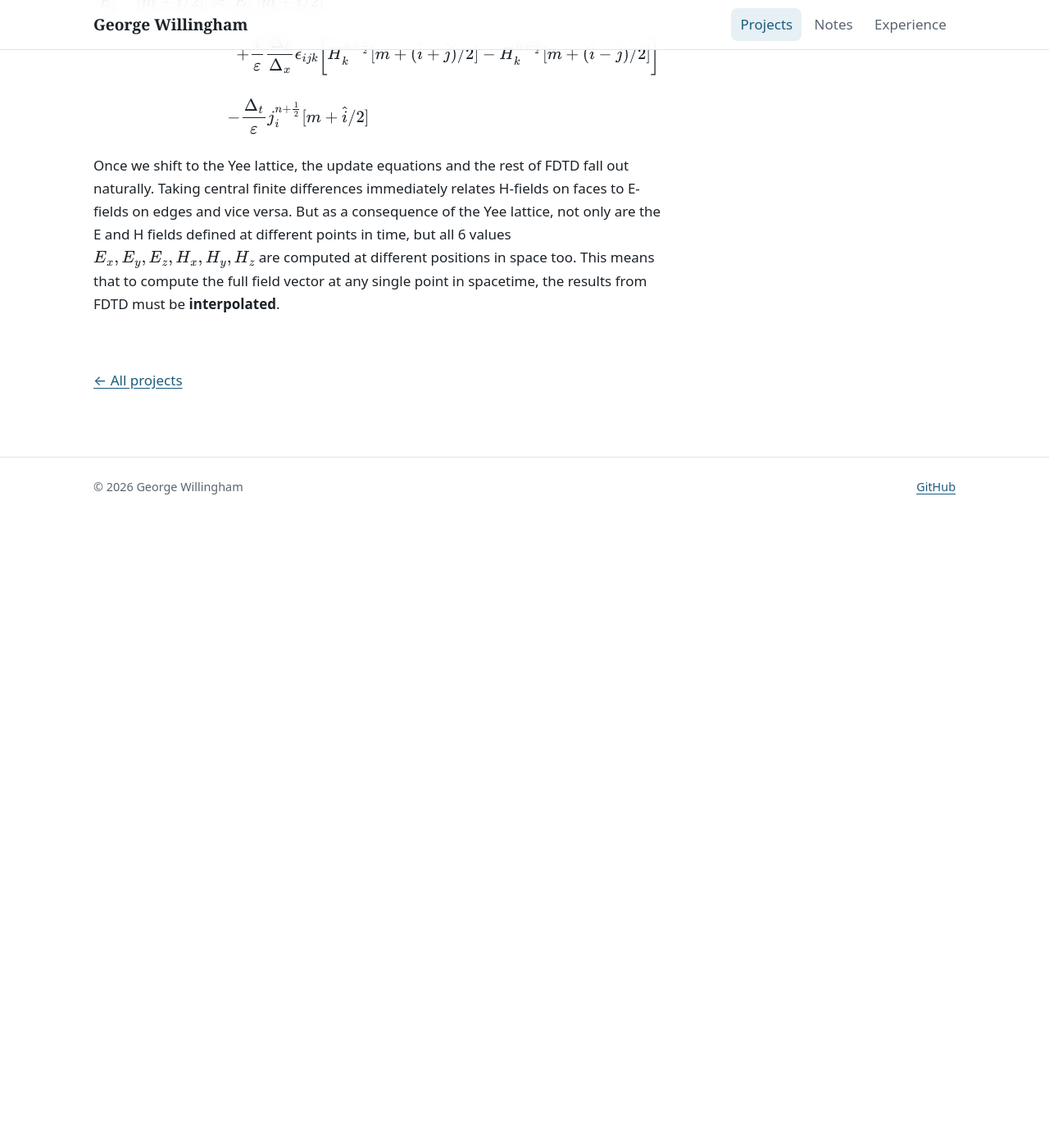
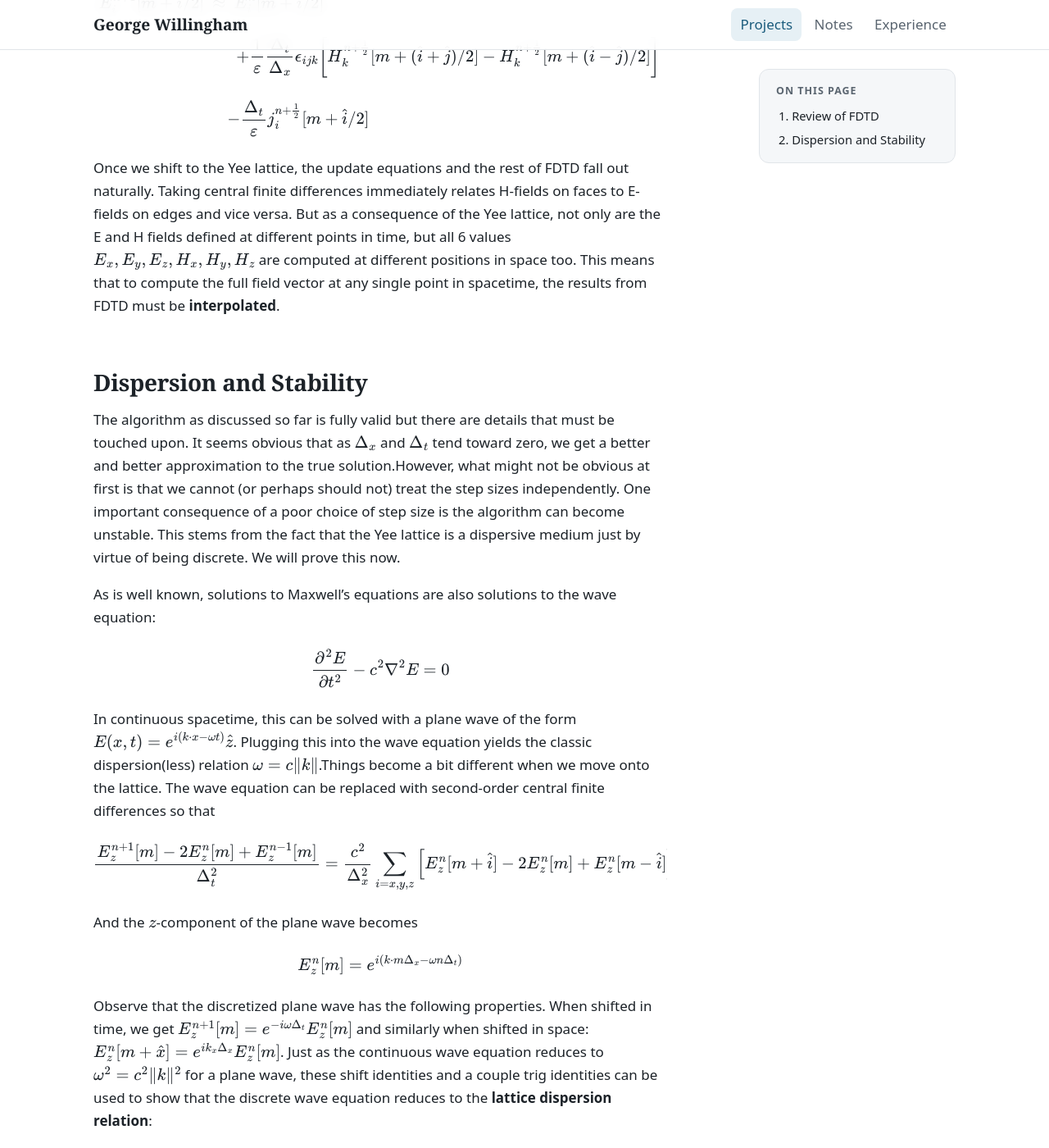
Before and after one commit to jgwillingham/jgwillingham.github.io, a Jekyll site: the page built from _projects/fdtd.md, in a window 1280 px wide and 1400 px high, scrolled down 2884 px. Shown: the whole window at 82% size. Built offline with Jekyll 4.4.1, drawn with Linux system fonts in a browser that asks for light colours; before the commit the page ends 3514 px from its top, so only the background shows below that; some of the changed text lies outside the part shown.

Commit message:
updated photo, add notes

```diff
--- a/_config.yml
+++ b/_config.yml
@@ -2,8 +2,8 @@
 title: George Willingham
 tagline: ML | DSP | Physics
 description: >-
-  ML and signal processing engineer with a background in condensed matter physics.
-  Project write-ups on computational physics, circuit design and software-defined radio.
+  R&D engineer with a background in condensed matter physics, specializing in machine learning and signal processing.
+  On this site, I share research, projects, and notes on a wide range of topics.
 url: https://jgwillingham.github.io
 baseurl: ""
 lang: en
@@ -11,14 +11,14 @@
 # Contact links. Leave a value empty ("") to hide it.
 social:
   github: jgwillingham
-  linkedin: ""
+  linkedin: "https://www.linkedin.com/in/george-willingham-46b23797/"
   email: ""
 
 # Notes: PDFs are compiled and hosted by the separate notes repo's GitHub Pages site.
 # The list of notes shown on /notes/ lives in _data/notes.yml.
 notes:
   pdf_url: https://jgwillingham.github.io/latex-notes
-  source_url: https://github.com/jgwillingham/latex-notes   # "" hides "LaTeX source" links
+  source_url: "" #https://github.com/jgwillingham/latex-notes   # "" hides "LaTeX source" links
 
 collections:
   projects:
--- a/_projects/fdtd.md
+++ b/_projects/fdtd.md
@@ -1,8 +1,9 @@
 ---
-title: FDTD Solver for Electrodynamics
+title: FDTD on a GPU
 category: Computational Physics
 summary: >-
-  Finite-Difference Time Domain (FDTD) is a popular method for computational electromagnetics . I developed a solver of my own and used it to train PINNs
+  Finite-Difference Time Domain (FDTD) solves Maxwell's equations by leapfrogging spacetime-staggered electric and magnetic fields. Here I write a GPU-accelerated solver using PyTorch
+context: Developing an FDTD solver and training a PINN
 image: /assets/img/yee_algorithm.png
 image_alt: Leapfrogging in the Yee algorithm
 featured: true
@@ -67,3 +67,32 @@
 $$\;-\frac{\Delta_t}{\varepsilon} j_i^{n+\frac{1}{2}}[m+\hat{i}/2]\qquad\qquad\qquad\qquad\qquad$$
 
 Once we shift to the Yee lattice, the update equations and the rest of FDTD fall out naturally. Taking central finite differences immediately relates H-fields on faces to E-fields on edges and vice versa. But as a consequence of the Yee lattice, not only are the E and H fields defined at different points in time, but all 6 values $$E_x,E_y,E_z,H_x,H_y,H_z$$ are computed at different positions in space too. This means that to compute the full field vector at any single point in spacetime, the results from FDTD must be **interpolated**.
+
+
+## Dispersion and Stability
+
+The algorithm as discussed so far is fully valid but there are details that must be touched upon. It seems obvious that as $$\Delta_x$$ and $$\Delta_t$$ tend toward zero, we get a better and better approximation to the true solution.However, what might not be obvious at first is that we cannot (or perhaps should not) treat the step sizes independently. One important consequence of a poor choice of step size is the algorithm can become unstable. This stems from the fact that the Yee lattice is a dispersive medium just by virtue of being discrete. We will prove this now.
+
+As is well known, solutions to Maxwell's equations are also solutions to the wave equation:
+
+$$ \frac{\partial^2 E}{\partial t^2} - c^2\nabla^2E = 0 $$
+
+In continuous spacetime, this can be solved with a plane wave of the form $$E(x,t)=e^{i(k\cdot x- \omega t)}\hat{z}$$. Plugging this into the wave equation yields the classic dispersion(less) relation $$ \omega = c\|k\| $$.Things become a bit different when we move onto the lattice. The wave equation can be replaced with second-order central finite differences so that
+
+$$ \frac{E_z^{n+1}[m] - 2E_z^n[m] + E_z^{n-1}[m]}{\Delta_t^2} = \frac{c^2}{\Delta_x^2}\sum_{i=x,y,z}\left[ E_z^n[m+\hat{i}] - 2E_z^n[m] + E_z^n[m - \hat{i}] \right]$$
+
+And the $$z$$-component of the plane wave becomes
+
+$$ E_z^n[m] = e^{i(k\cdot m\Delta_x - \omega n\Delta_t)} $$
+
+Observe that the discretized plane wave has the following properties. When shifted in time, we get $$ E_z^{n+1}[m] = e^{-i\omega\Delta_t} E_z^n[m]$$ and similarly when shifted in space: $$ E_z^n[m + \hat{x}] = e^{ik_x\Delta_x} E_z^n[m]$$. Just as the continuous wave equation reduces to $$\omega^2=c^2\|k\|^2$$ for a plane wave, these shift identities and a couple trig identities can be used to show that the discrete wave equation reduces to the **lattice dispersion relation**:
+
+$$ \sin^2(\omega\Delta_t) = \frac{c^2\Delta_t^2}{\Delta_x^2} \left[\sin^2(k_x\Delta_x) + \sin^2(k_y\Delta_x) + \sin^2(k_z\Delta_x) \right]$$
+
+Now for stable wave solutions, we must have **real**-valued solutions $$\omega$$ for every $$k_x,k_y,k_z$$ in this equation. But the left side is clearly bounded from above by 1 so if the right exceeds 1, then no real solution $$\omega$$ exists --- we get frequencies with imaginary components leading to exponentially growing/decaying waves. In the maximum case where all the sines on the right are 1, this gives us a stability condition:
+
+$$ \frac{c^2\Delta_t^2}{\Delta_x^2} 3 \leq 1 $$
+
+Defining the **Courant number** $$S\equiv c\Delta_t/\Delta_x$$, this becomes
+
+$$ S\leq \frac{1}{\sqrt{3}} $$
--- a/index.html
+++ b/index.html
@@ -10,8 +10,7 @@
     <h1>{{ site.title }}</h1>
     <p class="hero__tagline">{{ site.tagline }}</p>
     <p class="hero__intro">
-      I'm a machine learning and signal processing engineer with a background in condensed matter physics.
-      This site collects write-ups of my projects in physics, electronics, and software.
+      {{ site.description }}
     </p>
     <div class="hero__actions">
       <a class="btn" href="{{ '/projects/' | relative_url }}">View projects</a>
--- a/notes.html
+++ b/notes.html
@@ -1,6 +1,6 @@
 ---
 title: Notes
-subtitle: Notes I've written on topics in mathematics, physics and engineering. Each one opens as a PDF.
+subtitle: My notes on various topics in math, physics, and engineering
 permalink: /notes/
 redirect_from: /html/notes.html
 ---
```
Also changed, not shown: other parts of _projects/fdtd.md (+1 -2 lines), _data/notes.yml (+7 -1 lines), _projects/class-d-amplifier.md (+11 -1 lines), assets/img/me.jpg.
